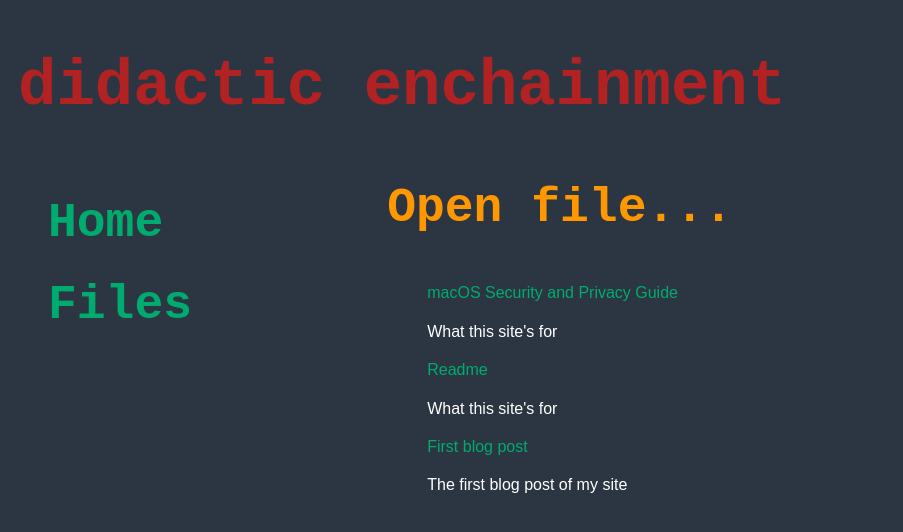
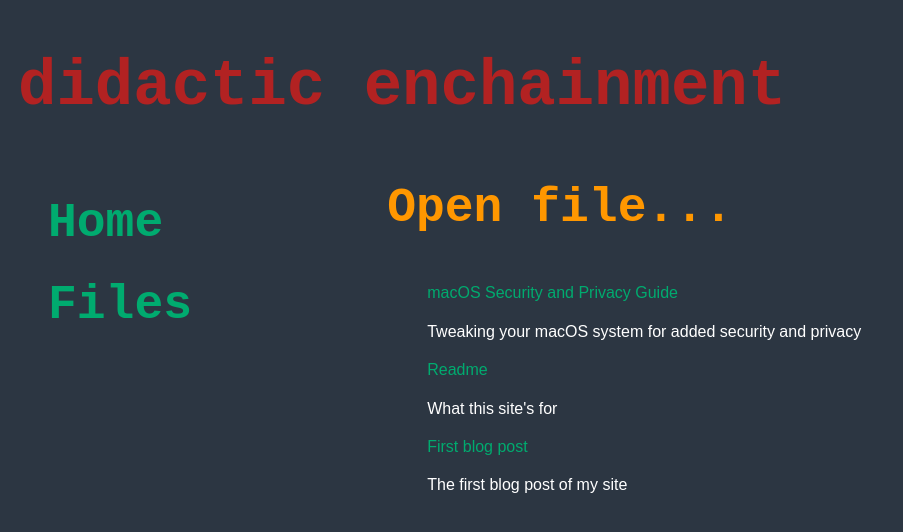
Before and after one commit to paulrbts/blog, a Jekyll site: the page built from files.html, in a window 1280 px wide. Shown: the top 532 px of the page, without its empty margins (0-903 px from the left). Built offline with Jekyll 4.4.1, drawn with Linux system fonts in a browser that asks for light colours; some web fonts are replaced.

Commit message:
updated meta

```diff
--- a/_posts/site-news/2017-01-21-macos-security.md
+++ b/_posts/site-news/2017-01-21-macos-security.md
@@ -1,7 +1,7 @@
 ---
 layout: default
 title: macOS Security and Privacy Guide
-meta: What this site's for
+meta: Tweaking your macOS system for added security and privacy
 category: site-news
 tags: [macOS, security]
 ---
```
